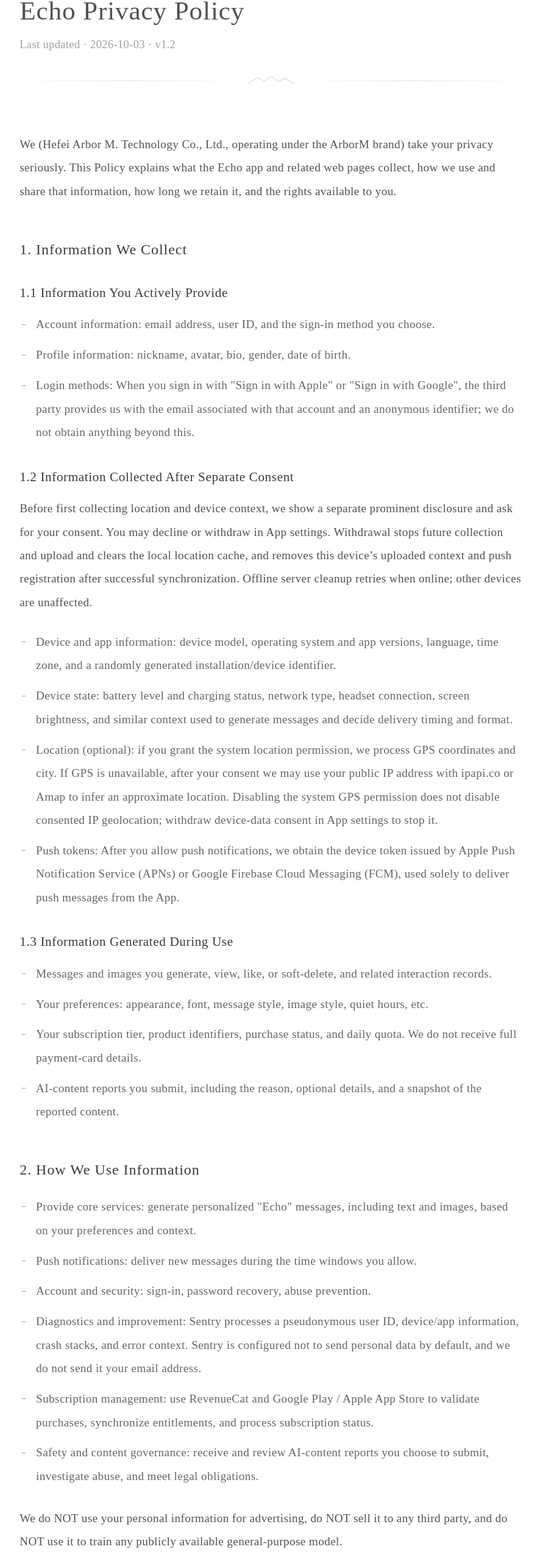
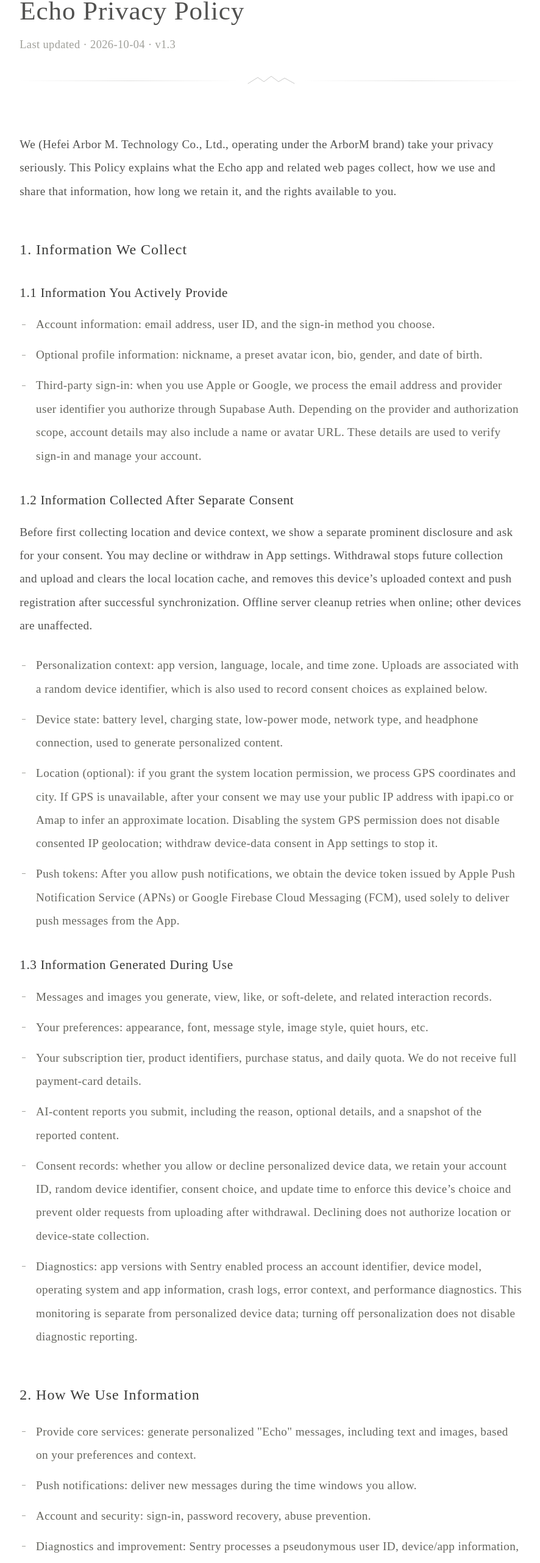
Before and after one commit to ArborM6/echo.arborm.co, a React (Vite) app: page /privacy in a window 1280 px wide. Shown: the part 234-2797 px from the top of the page at 61% size, without its empty margins (195-1081 px from the left). Built offline with nearby package versions, Linux system fonts and the light colour scheme; no server answers; a small style sheet from the web is missing; a web font is replaced by a local one.

Commit message:
docs: 对齐隐私政策与实际数据采集范围

```diff
--- a/src/i18n/locales.ts
+++ b/src/i18n/locales.ts
@@ -118,18 +118,18 @@
 
   // ===== Privacy =====
   'privacy.title': 'Echo 隐私政策',
-  "privacy.effective_date": "2026-10-03",
-  "privacy.version": "v1.2",
+  "privacy.effective_date": "2026-10-04",
+  "privacy.version": "v1.3",
   "privacy.intro": "我们（合肥阿博木科技有限公司，品牌名 ArborM，以下简称“我们”）非常重视您的隐私。本政策说明 Echo 应用及相关网页在您使用过程中会收集哪些信息、如何使用和共享、保留多久，以及您拥有的权利。",
   'privacy.s1_title': '1. 我们收集的信息',
   'privacy.s1_1_title': '1.1 您主动提供的信息',
   "privacy.s1_1_account": "账号信息：邮箱地址、用户 ID，以及您选择的登录方式。",
-  'privacy.s1_1_profile': '资料信息：昵称、头像、个人简介、性别、生日。',
-  'privacy.s1_1_login': '登录方式：当您使用 "Sign in with Apple" 或 "Sign in with Google" 登录时，第三方会向我们提供该账号关联的邮箱以及一个匿名标识；我们不会获取除此之外的资料。',
+  "privacy.s1_1_profile": "资料信息（可选）：昵称、预设头像图标、个人简介、性别和生日。",
+  "privacy.s1_1_login": "第三方登录：使用 Apple 或 Google 登录时，我们通过 Supabase Auth 处理您授权提供的邮箱和服务商用户标识；根据登录服务及授权范围，账号资料还可能包含姓名或头像链接。这些资料用于验证登录和管理账号。",
   "privacy.s1_2_title": "1.2 经您单独同意后收集的信息",
   "privacy.s1_2_consent": "首次收集位置和设备上下文前，我们会展示单独的显著说明并征得您的同意。您可以拒绝或在 App 设置中撤回；撤回后将停止后续收集和上传，并清除本地位置缓存，并在同步成功后删除当前设备已上传的上下文和推送注册。离线时服务端清理将待联网后重试，其他设备不受影响。",
-  "privacy.s1_2_device": "设备与应用信息：设备型号、操作系统和应用版本、语言、时区，以及随机生成的安装/设备标识。",
-  "privacy.s1_2_status": "设备状态：电池电量与充电状态、网络类型、耳机连接状态、屏幕亮度等；用于生成上下文及决定消息推送时机与形式。",
+  "privacy.s1_2_device": "个性化上下文：应用版本、语言、地区设置和时区；上传时关联随机设备标识。设备标识也用于记录授权选择，见下节说明。",
+  "privacy.s1_2_status": "设备状态：电池电量、充电状态、低电量模式、网络类型和耳机连接状态；用于生成个性化内容。",
   "privacy.s1_2_location": "位置（可选）：如您授予系统位置权限，我们会处理 GPS 经纬度和城市；GPS 不可用时，经您同意，我们可能通过公开 IP 地址使用 ipapi.co 或高德获得大致位置。关闭系统 GPS 权限不等同于关闭已同意的 IP 定位；您可在 App 设置中撤回设备数据同意。",
   'privacy.s1_2_push': '推送 Token：在您允许推送通知后，我们获取 Apple Push Notification Service (APNs) 或 Google Firebase Cloud Messaging (FCM) 颁发的 device token，仅用于向您发送本应用的推送消息。',
   'privacy.s1_3_title': '1.3 应用使用过程中产生的信息',
@@ -137,6 +137,8 @@
   'privacy.s1_3_prefs': '您的偏好设置：外观、字体、消息风格、图片风格、推送静默时段等。',
   "privacy.s1_3_sub": "您的订阅等级、产品标识、购买状态与每日额度；我们不接收完整支付卡信息。",
   "privacy.s1_3_reports": "您提交的 AI 内容举报，包括原因、补充说明及被举报内容快照。",
+  "privacy.s1_3_consent_records": "授权记录：无论您允许或拒绝个性化设备数据，我们都会保存账号 ID、随机设备标识、授权选择和更新时间，用于执行该设备的授权设置并阻止撤回后旧请求重新上传。拒绝不会授权我们收集位置或设备状态。",
+  "privacy.s1_3_diagnostics": "诊断信息：启用 Sentry 的 App 版本会处理账号标识、设备型号、操作系统和应用信息、崩溃日志、错误上下文及性能诊断。此项监控独立于个性化设备数据开关；关闭个性化采集不会关闭诊断上报。",
   'privacy.s2_title': '2. 我们如何使用信息',
   'privacy.s2_service': '提供核心服务：根据您的偏好和上下文生成个性化"回响"消息，包括文字与配图。',
   'privacy.s2_push': '推送通知：在您允许的时段向您发送新消息。',
@@ -144,7 +146,7 @@
   "privacy.s2_improve": "诊断与改进：通过 Sentry 处理假名化用户 ID、设备/应用信息、崩溃堆栈和错误上下文。Sentry 被配置为不默认发送个人身份信息，我们不会向其发送您的邮箱。",
   "privacy.s2_billing": "订阅管理：通过 RevenueCat 和 Google Play / Apple App Store 验证购买、同步权益及处理订阅状态。",
   "privacy.s2_moderation": "安全与内容治理：接收并审核您主动提交的 AI 内容举报，调查滥用并履行法律义务。",
-  'privacy.s2_not': '我们不会将您的个人信息用于广告、不会出售给任何第三方、不会用于训练对外开放的通用模型。',
+  "privacy.s2_not": "我们不会出售您的个人信息或将其用于广告，也不会自行使用您的个人信息训练对外开放的通用模型。AI 服务商对请求和响应的处理及保留受实际使用的服务、合同和设置约束，相关传输见第 3、4 节。",
   'privacy.s3_title': '3. 信息存储与传输',
   "privacy.s3_storage": "您的账号和业务数据主要存储在 Supabase Inc. 托管的 PostgreSQL 数据库与对象存储中。数据可能跨境处理；网络传输使用 HTTPS / TLS 加密。",
   'privacy.s3_password': '我们的服务端不会以明文形式存储您的密码（由 Supabase Auth 使用 bcrypt 处理）。',
@@ -439,18 +441,18 @@
 
   // ===== Privacy =====
   'privacy.title': 'Echo 隱私政策',
-  "privacy.effective_date": "2026-10-03",
-  "privacy.version": "v1.2",
+  "privacy.effective_date": "2026-10-04",
+  "privacy.version": "v1.3",
   "privacy.intro": "我們（合肥阿博木科技有限公司，品牌名 ArborM，以下簡稱「我們」）非常重視您的隱私。本政策說明 Echo 應用程式及相關網頁在您使用過程中會收集哪些資訊、如何使用和分享、保留多久，以及您擁有的權利。",
   'privacy.s1_title': '1. 我們收集的資訊',
   'privacy.s1_1_title': '1.1 您主動提供的資訊',
   "privacy.s1_1_account": "帳號資訊：電子郵件地址、使用者 ID，以及您選擇的登入方式。",
-  'privacy.s1_1_profile': '資料資訊：暱稱、頭像、個人簡介、性別、生日。',
-  'privacy.s1_1_login': '登入方式：當您使用 "Sign in with Apple" 或 "Sign in with Google" 登入時,第三方會向我們提供該帳號關聯的電子郵件以及一個匿名識別碼;我們不會取得除此之外的資料。',
+  "privacy.s1_1_profile": "資料資訊（選填）：暱稱、預設頭像圖示、個人簡介、性別和生日。",
+  "privacy.s1_1_login": "第三方登入：使用 Apple 或 Google 登入時，我們透過 Supabase Auth 處理您授權提供的電子郵件和服務商使用者識別碼；依登入服務及授權範圍，帳號資料也可能包含姓名或頭像連結。這些資料用於驗證登入和管理帳號。",
   "privacy.s1_2_title": "1.2 經您單獨同意後收集的資訊",
   "privacy.s1_2_consent": "首次收集位置和裝置情境前，我們會顯示單獨的顯著說明並取得您的同意。您可以拒絕或在 App 設定中撤回；撤回後將停止後續收集和上傳，並清除本機位置快取，並在同步成功後刪除目前裝置已上傳的情境與推播註冊。離線時伺服器清理將待連線後重試，其他裝置不受影響。",
-  "privacy.s1_2_device": "裝置與應用資訊：裝置型號、作業系統和應用程式版本、語言、時區，以及隨機產生的安裝/裝置識別碼。",
-  "privacy.s1_2_status": "裝置狀態：電池電量與充電狀態、網路類型、耳機連線狀態、螢幕亮度等；用於產生情境及決定訊息推播時機與形式。",
+  "privacy.s1_2_device": "個人化情境：應用程式版本、語言、地區設定和時區；上傳時關聯隨機裝置識別碼。裝置識別碼也用於記錄授權選擇，見下節說明。",
+  "privacy.s1_2_status": "裝置狀態：電池電量、充電狀態、低電量模式、網路類型和耳機連線狀態；用於生成個人化內容。",
   "privacy.s1_2_location": "位置（可選）：如您授予系統位置權限，我們會處理 GPS 經緯度和城市；GPS 無法使用時，經您同意，我們可能透過公開 IP 地址使用 ipapi.co 或高德取得大致位置。關閉系統 GPS 權限不等同於關閉已同意的 IP 定位；您可在 App 設定中撤回裝置資料同意。",
   'privacy.s1_2_push': '推播 Token：在您允許推播通知後，我們取得 Apple Push Notification Service (APNs) 或 Google Firebase Cloud Messaging (FCM) 核發的 device token，僅用於向您發送本應用的推播訊息。',
   'privacy.s1_3_title': '1.3 應用使用過程中產生的資訊',
@@ -458,6 +460,8 @@
   'privacy.s1_3_prefs': '您的偏好設定：外觀、字體、訊息風格、圖片風格、推播靜默時段等。',
   "privacy.s1_3_sub": "您的訂閱等級、產品識別碼、購買狀態與每日額度；我們不接收完整付款卡資訊。",
   "privacy.s1_3_reports": "您提交的 AI 內容檢舉，包括原因、補充說明及被檢舉內容快照。",
+  "privacy.s1_3_consent_records": "授權記錄：無論您允許或拒絕個人化裝置資料，我們都會儲存帳號 ID、隨機裝置識別碼、授權選擇和更新時間，用於執行該裝置的授權設定並阻止撤回後舊請求重新上傳。拒絕不會授權我們收集位置或裝置狀態。",
+  "privacy.s1_3_diagnostics": "診斷資訊：啟用 Sentry 的 App 版本會處理帳號識別碼、裝置型號、作業系統和應用程式資訊、當機記錄、錯誤情境及效能診斷。此項監控獨立於個人化裝置資料開關；關閉個人化收集不會關閉診斷回報。",
   'privacy.s2_title': '2. 我們如何使用資訊',
   'privacy.s2_service': '提供核心服務：根據您的偏好與情境，生成個人化「回響」訊息，包含文字與配圖。',
   'privacy.s2_push': '推播通知：在您允許的時段向您發送新訊息。',
@@ -465,7 +469,7 @@
   "privacy.s2_improve": "診斷與改善：透過 Sentry 處理假名化使用者 ID、裝置/應用資訊、當機堆疊和錯誤情境。Sentry 已設定為不預設傳送個人識別資訊，我們不會向其傳送您的電子郵件。",
   "privacy.s2_billing": "訂閱管理：透過 RevenueCat 和 Google Play / Apple App Store 驗證購買、同步權益及處理訂閱狀態。",
   "privacy.s2_moderation": "安全與內容治理：接收並審核您主動提交的 AI 內容檢舉，調查濫用並履行法律義務。",
-  'privacy.s2_not': '我們不會將您的個人資訊用於廣告、不會出售給任何第三方、不會用於訓練對外開放的通用模型。',
+  "privacy.s2_not": "我們不會出售您的個人資訊或將其用於廣告，也不會自行使用您的個人資訊訓練對外開放的通用模型。AI 服務商對請求和回應的處理及保留受實際使用的服務、合約和設定約束，相關傳輸見第 3、4 節。",
   'privacy.s3_title': '3. 資訊儲存與傳輸',
   "privacy.s3_storage": "您的帳號和業務資料主要儲存於 Supabase Inc. 託管的 PostgreSQL 資料庫與物件儲存中。資料可能跨境處理；網路傳輸使用 HTTPS / TLS 加密。",
   'privacy.s3_password': '我們的伺服器不會以明文形式儲存您的密碼（由 Supabase Auth 使用 bcrypt 處理）。',
@@ -760,18 +764,18 @@
 
   // ===== Privacy =====
   'privacy.title': 'Echo Privacy Policy',
-  "privacy.effective_date": "2026-10-03",
-  "privacy.version": "v1.2",
+  "privacy.effective_date": "2026-10-04",
+  "privacy.version": "v1.3",
   "privacy.intro": "We (Hefei Arbor M. Technology Co., Ltd., operating under the ArborM brand) take your privacy seriously. This Policy explains what the Echo app and related web pages collect, how we use and share that information, how long we retain it, and the rights available to you.",
   'privacy.s1_title': '1. Information We Collect',
   'privacy.s1_1_title': '1.1 Information You Actively Provide',
   "privacy.s1_1_account": "Account information: email address, user ID, and the sign-in method you choose.",
-  'privacy.s1_1_profile': 'Profile information: nickname, avatar, bio, gender, date of birth.',
-  'privacy.s1_1_login': 'Login methods: When you sign in with "Sign in with Apple" or "Sign in with Google", the third party provides us with the email associated with that account and an anonymous identifier; we do not obtain anything beyond this.',
+  "privacy.s1_1_profile": "Optional profile information: nickname, a preset avatar icon, bio, gender, and date of birth.",
+  "privacy.s1_1_login": "Third-party sign-in: when you use Apple or Google, we process the email address and provider user identifier you authorize through Supabase Auth. Depending on the provider and authorization scope, account details may also include a name or avatar URL. These details are used to verify sign-in and manage your account.",
   "privacy.s1_2_title": "1.2 Information Collected After Separate Consent",
   "privacy.s1_2_consent": "Before first collecting location and device context, we show a separate prominent disclosure and ask for your consent. You may decline or withdraw in App settings. Withdrawal stops future collection and upload and clears the local location cache, and removes this device’s uploaded context and push registration after successful synchronization. Offline server cleanup retries when online; other devices are unaffected.",
-  "privacy.s1_2_device": "Device and app information: device model, operating system and app versions, language, time zone, and a randomly generated installation/device identifier.",
-  "privacy.s1_2_status": "Device state: battery level and charging status, network type, headset connection, screen brightness, and similar context used to generate messages and decide delivery timing and format.",
+  "privacy.s1_2_device": "Personalization context: app version, language, locale, and time zone. Uploads are associated with a random device identifier, which is also used to record consent choices as explained below.",
+  "privacy.s1_2_status": "Device state: battery level, charging state, low-power mode, network type, and headphone connection, used to generate personalized content.",
   "privacy.s1_2_location": "Location (optional): if you grant the system location permission, we process GPS coordinates and city. If GPS is unavailable, after your consent we may use your public IP address with ipapi.co or Amap to infer an approximate location. Disabling the system GPS permission does not disable consented IP geolocation; withdraw device-data consent in App settings to stop it.",
   'privacy.s1_2_push': 'Push tokens: After you allow push notifications, we obtain the device token issued by Apple Push Notification Service (APNs) or Google Firebase Cloud Messaging (FCM), used solely to deliver push messages from the App.',
   'privacy.s1_3_title': '1.3 Information Generated During Use',
@@ -779,6 +783,8 @@
   'privacy.s1_3_prefs': 'Your preferences: appearance, font, message style, image style, quiet hours, etc.',
   "privacy.s1_3_sub": "Your subscription tier, product identifiers, purchase status, and daily quota. We do not receive full payment-card details.",
   "privacy.s1_3_reports": "AI-content reports you submit, including the reason, optional details, and a snapshot of the reported content.",
+  "privacy.s1_3_consent_records": "Consent records: whether you allow or decline personalized device data, we retain your account ID, random device identifier, consent choice, and update time to enforce this device’s choice and prevent older requests from uploading after withdrawal. Declining does not authorize location or device-state collection.",
+  "privacy.s1_3_diagnostics": "Diagnostics: app versions with Sentry enabled process an account identifier, device model, operating system and app information, crash logs, error context, and performance diagnostics. This monitoring is separate from personalized device data; turning off personalization does not disable diagnostic reporting.",
   'privacy.s2_title': '2. How We Use Information',
   'privacy.s2_service': 'Provide core services: generate personalized "Echo" messages, including text and images, based on your preferences and context.',
   'privacy.s2_push': 'Push notifications: deliver new messages during the time windows you allow.',
@@ -786,7 +792,7 @@
   "privacy.s2_improve": "Diagnostics and improvement: Sentry processes a pseudonymous user ID, device/app information, crash stacks, and error context. Sentry is configured not to send personal data by default, and we do not send it your email address.",
   "privacy.s2_billing": "Subscription management: use RevenueCat and Google Play / Apple App Store to validate purchases, synchronize entitlements, and process subscription status.",
   "privacy.s2_moderation": "Safety and content governance: receive and review AI-content reports you choose to submit, investigate abuse, and meet legal obligations.",
-  'privacy.s2_not': 'We do NOT use your personal information for advertising, do NOT sell it to any third party, and do NOT use it to train any publicly available general-purpose model.',
+  "privacy.s2_not": "We do not sell your personal information or use it for advertising, and we do not ourselves use it to train publicly available general-purpose models. AI providers process and retain requests and responses under the services, contracts, and settings actually used. See sections 3 and 4 for the related transfers.",
   'privacy.s3_title': '3. Data Storage and Transmission',
   "privacy.s3_storage": "Your account and service data is primarily stored in PostgreSQL and object storage hosted by Supabase Inc. Data may be processed across borders; network transmission uses HTTPS / TLS encryption.",
   'privacy.s3_password': 'Our servers do not store your password in plaintext (handled by Supabase Auth with bcrypt).',
--- a/src/pages/Privacy.tsx
+++ b/src/pages/Privacy.tsx
@@ -39,6 +39,8 @@
         <li>{t('privacy.s1_3_prefs')}</li>
         <li>{t('privacy.s1_3_sub')}</li>
         <li>{t('privacy.s1_3_reports')}</li>
+        <li>{t('privacy.s1_3_consent_records')}</li>
+        <li>{t('privacy.s1_3_diagnostics')}</li>
       </ul>
 
       <h2>{t('privacy.s2_title')}</h2>
```
